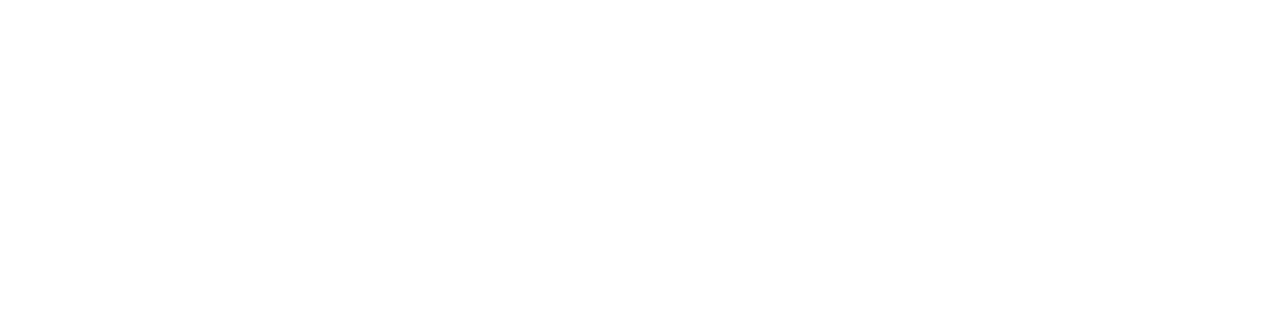
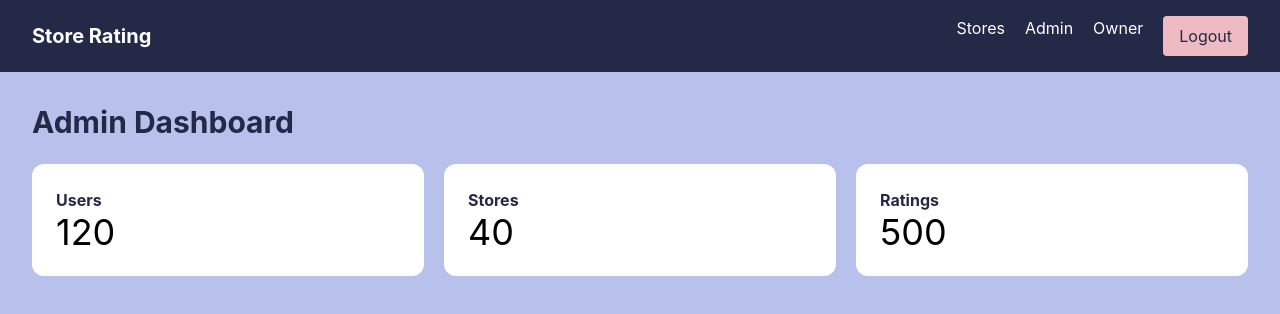
Before and after one commit to siddhikharde/store-rating-app, a React (Vite) app in the folder client/: page /admin in a window 1280 px wide. Before the commit this address had no page. Shown: the top 314 px of the page. Built offline with nearby package versions, Linux system fonts and the light colour scheme.

Commit message:
sample admin-dashboard created

```diff
--- a/client/src/App.jsx
+++ b/client/src/App.jsx
@@ -3,6 +3,7 @@
 import Login from './Pages/auth/Login'
 import Register from './Pages/auth/Register'
 import OwnerDashboard from './Pages/owner/OwnerDashboard'
+import AdminDashboard from './Pages/admin/AdminDashboard'
 
 function App() {
   return (
@@ -11,6 +12,7 @@
       <Route path='/' element={<Login/>}/>
       <Route path='/register' element={<Register/>}/>
       <Route path='/owner' element={<OwnerDashboard/>}/>
+      <Route path='/admin' element={<AdminDashboard/>}/>
     </Routes>
   </BrowserRouter>
   )
--- a/client/src/Pages/admin/AdminDashboard.jsx
+++ b/client/src/Pages/admin/AdminDashboard.jsx
@@ -1,11 +1,46 @@
-import React from 'react'
+import Navbar from "../../components/Navbar";
 
 function AdminDashboard() {
   return (
-    <div>
+    <div className="min-h-screen bg-[#b8c1ec]">
+
+      <Navbar />
+
+      <div className="p-8">
+
+        <h1 className="text-3xl font-bold text-[#232946]">
+          Admin Dashboard
+        </h1>
+
+        <div className="grid md:grid-cols-3 gap-5 mt-6">
+
+          <div className="bg-white p-6 rounded-xl">
+            <h2 className="font-bold text-[#232946]">Users</h2>
+            <p className="text-4xl">
+              120
+            </p>
+          </div>
+
+          <div className="bg-white p-6 rounded-xl">
+            <h2 className="font-bold text-[#232946]">Stores</h2>
+            <p className="text-4xl">
+              40
+            </p>
+          </div>
+
+          <div className="bg-white p-6 rounded-xl">
+            <h2 className="font-bold text-[#232946]">Ratings</h2>
+            <p className="text-4xl">
+              500
+            </p>
+          </div>
+
+        </div>
+
+      </div>
 
     </div>
-  )
+  );
 }
 
-export default AdminDashboard
+export default AdminDashboard;
--- a/client/src/Pages/auth/Register.jsx
+++ b/client/src/Pages/auth/Register.jsx
@@ -72,7 +72,6 @@
 
         <p className="text-center mt-6">
           Already have account?
-
           <Link
             to="/"
             className="text-[#eebbc3] font-bold ml-2"
```
